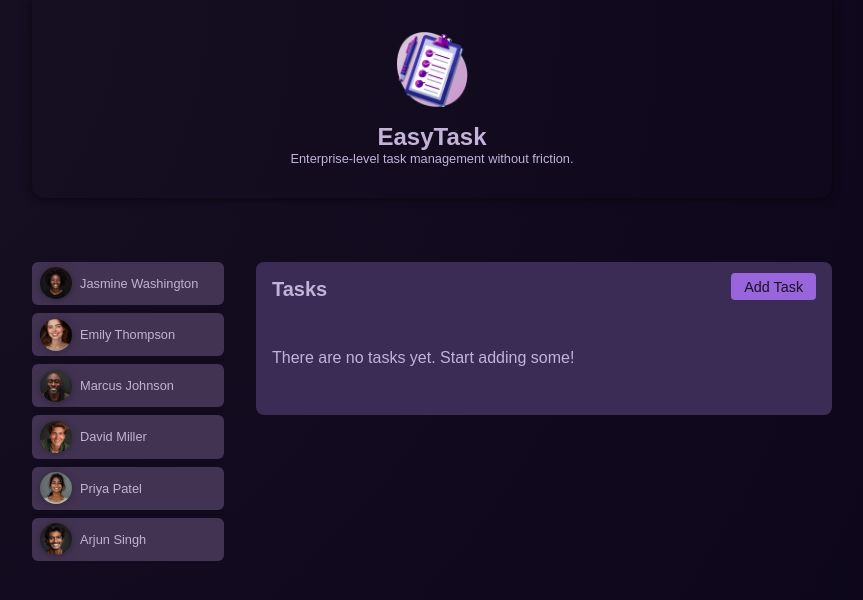
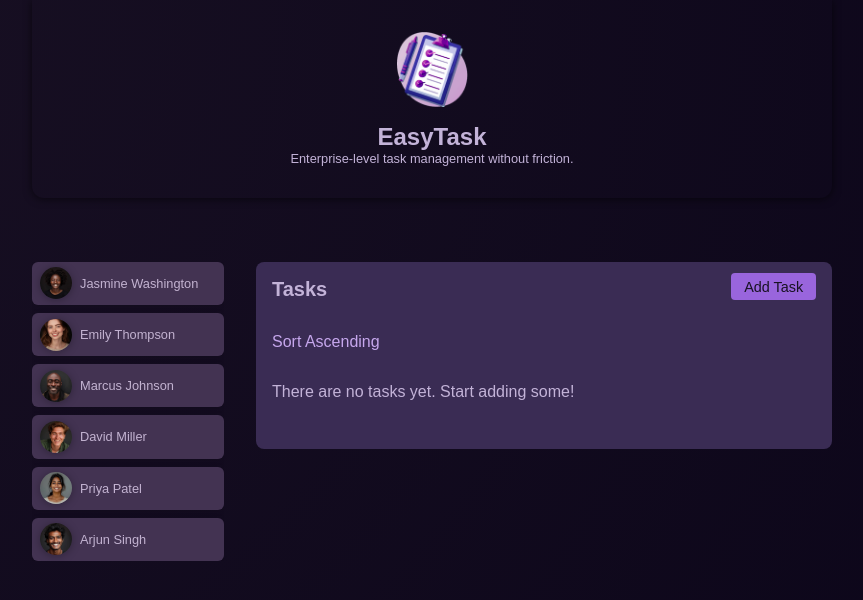
Before and after one commit to lucaslopescunha/routing-user-task, an Angular app: page /users/1/tasks in a window 1280 px wide. Shown: the top 600 px of the page, without its empty margins (208-1071 px from the left). Built offline with nearby package versions, Linux system fonts and the light colour scheme.

Commit message:
Create separate routes file for users. Descending and ascending button routes.

```diff
--- a/src/app/tasks/tasks.component.css
+++ b/src/app/tasks/tasks.component.css
@@ -1,3 +1,11 @@
+a {
+    text-decoration: none;
+    color: #c6a7ed;
+}
+a:hover,
+a:active {
+    color: #9b79c6;
+}
 ul {
     list-style: none;
     margin: 1rem 0;
--- a/src/app/tasks/tasks.component.html
+++ b/src/app/tasks/tasks.component.html
@@ -1,3 +1,9 @@
+<p>
+    <a routerLink="./" [queryParams]="{order: order === 'asc' ? 'desc' : 'asc'}"> <!-- ./ means Stay in the same page-->
+        Sort {{ order === 'asc' ? 'Descending': 'Ascending' }}
+    </a>
+</p>
+
 <ul>
     @for(task of userTasks(); track task.id) {
         <li>
--- a/src/app/tasks/tasks.component.ts
+++ b/src/app/tasks/tasks.component.ts
@@ -1,17 +1,29 @@
-import { Component, computed, inject, input } from '@angular/core';
+import { Component, computed, DestroyRef, inject, input, OnInit } from '@angular/core';
+import { ActivatedRoute, RouterLink } from "@angular/router";
 import { TaskComponent } from "./task/task.component";
 import { TasksService } from './tasks.service';
 
 @Component({
   selector: 'app-tasks',
-  imports: [TaskComponent],
+  imports: [TaskComponent, RouterLink],
   templateUrl: './tasks.component.html',
   styleUrl: './tasks.component.css',
 })
-export class TasksComponent {
+export class TasksComponent implements OnInit {
   userId = input.required<string>();
+  //order = input<'asc' | 'desc'>();
+  order?: 'asc' | 'desc';
   private tasksService = inject(TasksService);
   userTasks = computed(() =>
       this.tasksService.allTasks().filter((task) => task.userId === this.userId())
   );
+
+  private activatedRoute = inject(ActivatedRoute);
+  private destroyRef = inject(DestroyRef);
+  ngOnInit(): void {
+    const subscription = this.activatedRoute.queryParams.subscribe({
+      next: params => this.order = params['order'],
+    });
+    this.destroyRef.onDestroy(() => subscription.unsubscribe());
+  }
 }
--- a/src/app/users/user-tasks/user-tasks.component.ts
+++ b/src/app/users/user-tasks/user-tasks.component.ts
@@ -20,6 +20,11 @@
 */
   userName = '';
   ngOnInit(): void {
+    /**
+     * this.activatedRoute.snapshot is not a reactive object. Only executed once.
+     * You can access directly.
+     */
+    console.log('snapshot: ',this.activatedRoute.snapshot);
     console.log(this.activatedRoute);
     const subscription = this.activatedRoute.paramMap.pipe(map((obj) => obj.get('userId'))).subscribe({
       // paramMap is key/value pair: :userId -> value
--- /dev/null
+++ b/src/app/users/users.routes.ts
@@ -0,0 +1,19 @@
+import { Routes } from "@angular/router";
+import { NewTaskComponent } from "../tasks/new-task/new-task.component";
+import { TasksComponent } from "../tasks/tasks.component";
+
+export const userRoutes: Routes = [
+    {
+        path: '',
+        redirectTo: 'tasks',
+        pathMatch: 'full'
+    },
+    {
+        path: 'tasks',
+        component: TasksComponent
+    },
+    {
+        path: 'tasks/new',
+        component: NewTaskComponent
+    }
+]
```
Also changed, not shown: src/app/app.routes.ts (+2 -20 lines).
